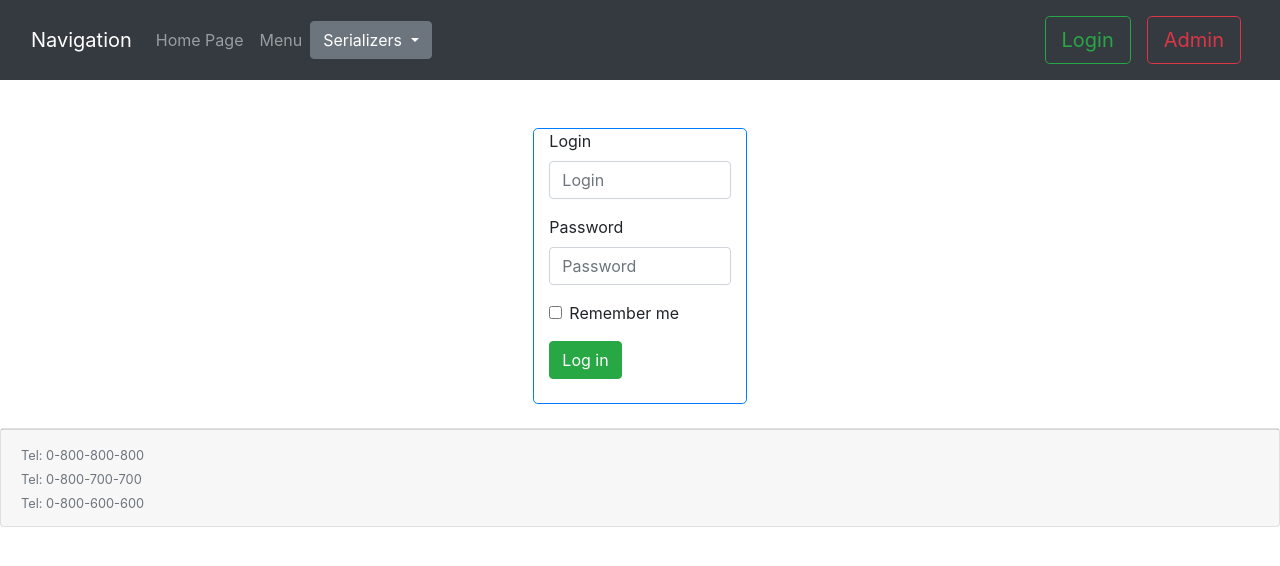
After one commit to Shaidyk/personal, a Django app: page /authorization/ in a window 1280 px wide. The commit adds this page. Shown: the top 566 px of the page. Run offline with Django 3.2, Linux system fonts and the light colour scheme; some libraries are stand-ins or nearby versions.

Commit message:
LoginView

```diff
--- a/personal/permissions.py
+++ b/personal/permissions.py
@@ -3,7 +3,7 @@ from rest_framework.permissions import BasePermission
 
 class CanConfirmOrder(BasePermission):
     def has_permission(self, request, view):
-        return request.user.is_Operators
+        return request.user.group.Operators
 
 
 class CanCompleteOrder(BasePermission):
--- a/personal/templates/footer.html
+++ b/personal/templates/footer.html
@@ -1,7 +1,11 @@
-<div class="card-footer">
-   <small class="text-muted">Tel: 0-800-800-800</small>
-   <br>
-   <small class="text-muted">Tel: 0-800-700-700</small>
-   <br>
-   <small class="text-muted">Tel: 0-800-600-600</small>
+<div class="card-deck">
+   <div class="card">
+      <div class="card-footer ">
+         <small class="text-muted">Tel: 0-800-800-800</small>
+         <br>
+         <small class="text-muted">Tel: 0-800-700-700</small>
+         <br>
+         <small class="text-muted">Tel: 0-800-600-600</small>
+      </div>
+   </div>
 </div>
--- a/personal/templates/header.html
+++ b/personal/templates/header.html
@@ -2,17 +2,14 @@
     <button class="navbar-toggler" type="button" data-toggle="collapse" data-target="#navbarTogglerDemo01" aria-controls="navbarTogglerDemo01" aria-expanded="false" aria-label="Toggle navigation">
         <span class="navbar-toggler-icon"></span>
     </button>
+
     <div class="container-fluid">
         <div class="collapse navbar-collapse" id="navbarTogglerDemo01">
             <a class="navbar-brand" href="#">Navigation</a>
-            <ul class="navbar-nav mr-auto mt-2 mt-lg-0">
-                <a class="nav-link" href="/"><button type="button" class="btn btn-outline-success btn-lg"> Main </button></a>
-                <a class="nav-link" href="/info/"><button type="button" class="btn btn-outline-info btn-lg"> Info </button></a>
-                <a class="nav-link" href="/hello/"><button type="button" class="btn btn-outline-primary btn-lg"> Hello </button></a>
-                <a class="nav-link" href="/menu/"><button type="button" class="btn btn-outline-primary btn-lg"> Menu </button></a>
+            <ul class="navbar-nav mt-2 mt-lg-0">
+                <a class="nav-link " href="/">Home Page</a>
+                <a class="nav-link " href="/menu/">Menu</a>
             </ul>
-            <ul class="nav navbar-nav">
-                <form class="form-inline my-2 my-lg-0">
             <div class="dropdown">
                 <button class="btn btn-secondary dropdown-toggle" type="button" id="dropdownMenuButton" data-toggle="dropdown" aria-haspopup="true" aria-expanded="false">
                 Serializers
@@ -27,6 +24,10 @@
                     <a class="dropdown-item" href="/restaurants/">restaurants</a>
                 </div>
             </div>
+            <div class="navbar-nav mr-auto mt-2 mt-lg-0"></div>
+            <ul class="nav navbar-nav">
+                <form class="form-inline my-2 my-lg-0">
+                    <a class="nav-link" href="/authorization/"><button type="button" class="btn btn-outline-success btn-lg"> Login </button></a>
                     <a class="nav-link" href="/admin/"><button type="button" class="btn btn-outline-danger btn-lg my-2 my-sm-0"> Admin </button></a>
                 </form>
             </ul>
--- /dev/null
+++ b/personal/templates/login.html
@@ -0,0 +1,51 @@
+<!DOCTYPE html>
+<html lang="en">
+<head>
+    <meta charset="UTF-8">
+    <title>Login</title>
+    <script src="https://code.jquery.com/jquery-3.5.1.slim.min.js" integrity="sha384-DfXdz2htPH0lsSSs5nCTpuj/zy4C+OGpamoFVy38MVBnE+IbbVYUew+OrCXaRkfj" crossorigin="anonymous"></script>
+    <link rel="stylesheet" href="https://stackpath.bootstrapcdn.com/bootstrap/4.5.0/css/bootstrap.min.css" integrity="sha384-9aIt2nRpC12Uk9gS9baDl411NQApFmC26EwAOH8WgZl5MYYxFfc+NcPb1dKGj7Sk" crossorigin="anonymous">
+    <script src="https://stackpath.bootstrapcdn.com/bootstrap/4.5.0/js/bootstrap.min.js" integrity="sha384-OgVRvuATP1z7JjHLkuOU7Xw704+h835Lr+6QL9UvYjZE3Ipu6Tp75j7Bh/kR0JKI" crossorigin="anonymous"></script>
+    <script src="https://cdn.jsdelivr.net/npm/popper.js@1.16.0/dist/umd/popper.min.js" integrity="sha384-Q6E9RHvbIyZFJoft+2mJbHaEWldlvI9IOYy5n3zV9zzTtmI3UksdQRVvoxMfooAo" crossorigin="anonymous"></script>
+    <meta name="viewport" content="width=device-width, initial-scale=1">
+</head>
+<header>
+    {% include "header.html" %}
+</header>
+<body>
+<br>
+<br>
+
+     <div class="container-fluid ">
+         <div class="row justify-content-center align-items-center">
+             <div class="col-2 border border-primary rounded-lg ">
+                  <div class="form-group">
+                    <label for="exampleDropdownFormEmail2" class="mr-sm-1">Login</label>
+                    <input type="login" class="form-control mr-sm-2" id="exampleDropdownFormEmail2" placeholder="Login">
+                  </div>
+
+                  <div class="form-group">
+                    <label for="exampleDropdownFormPassword2" class="mr-sm-1">Password</label>
+                    <input type="password" class="form-control mr-sm-2" id="exampleDropdownFormPassword2" placeholder="Password">
+
+      </div>
+
+      <div class="form-group form-check">
+
+          <input type="checkbox" class="form-check-input mr-sm-2" id="dropdownCheck2">
+          <label class="form-check-label mr-sm-1" for="dropdownCheck2" >
+              <div>Remember me</div>
+          </label>
+
+      </div>
+
+                 <a href="/login/"><button type="submit" class="btn btn-success mr-sm-2">Log in</button></a>
+                <div><br></div>
+                 </div>
+          </div>
+     </div>
+
+</body>
+<br>
+    {% include "footer.html" %}
+</html>
--- a/personal/templates/main.html
+++ b/personal/templates/main.html
@@ -3,11 +3,10 @@
 <head>
     <meta charset="UTF-8">
     <title>Main-page</title>
+    <script src="https://code.jquery.com/jquery-3.5.1.slim.min.js" integrity="sha384-DfXdz2htPH0lsSSs5nCTpuj/zy4C+OGpamoFVy38MVBnE+IbbVYUew+OrCXaRkfj" crossorigin="anonymous"></script>
     <link rel="stylesheet" href="https://stackpath.bootstrapcdn.com/bootstrap/4.5.0/css/bootstrap.min.css" integrity="sha384-9aIt2nRpC12Uk9gS9baDl411NQApFmC26EwAOH8WgZl5MYYxFfc+NcPb1dKGj7Sk" crossorigin="anonymous">
-    <script src="https://code.jquery.com/jquery-3.5.1.slim.min.js" integrity="sha384-DfXdz2htPH0lsSSs5nCTpuj/zy4C+OGpamoFVy38MVBnE+IbbVYUew+OrCXaRkfj" crossorigin="anonymous"></script>
+    <script src="https://stackpath.bootstrapcdn.com/bootstrap/4.5.0/js/bootstrap.min.js" integrity="sha384-OgVRvuATP1z7JjHLkuOU7Xw704+h835Lr+6QL9UvYjZE3Ipu6Tp75j7Bh/kR0JKI" crossorigin="anonymous"></script>
     <script src="https://cdn.jsdelivr.net/npm/popper.js@1.16.0/dist/umd/popper.min.js" integrity="sha384-Q6E9RHvbIyZFJoft+2mJbHaEWldlvI9IOYy5n3zV9zzTtmI3UksdQRVvoxMfooAo" crossorigin="anonymous"></script>
-    <script src="https://stackpath.bootstrapcdn.com/bootstrap/4.5.0/js/bootstrap.min.js" integrity="sha384-OgVRvuATP1z7JjHLkuOU7Xw704+h835Lr+6QL9UvYjZE3Ipu6Tp75j7Bh/kR0JKI" crossorigin="anonymous"></script>
-
     <meta name="viewport" content="width=device-width, initial-scale=1">
 </head>
 <header>
--- a/personal/urls.py
+++ b/personal/urls.py
@@ -17,9 +17,12 @@ router.register('courier_order', CourierOrderViewSet, basename='courier_order')
 
 
 urlpatterns = [
-                  path('', main_page),
-                  path('admin/', admin.site.urls),
-                  path('hello/', hello),
-                  path('info/', InfoView.as_view()),
-                  path('menu/', MenuView.as_view()),
+                path('', main_page),
+                path('admin/', admin.site.urls),
+                path('hello/', hello),
+                path('info/', InfoView.as_view()),
+                path('menu/', MenuView.as_view()),
+                path('authorization/', authorization),
+                path('login/', LoginView),
+                path('', login)
               ] + router.urls
--- a/personal/views.py
+++ b/personal/views.py
@@ -1,15 +1,15 @@
-from django.http import HttpResponse
+from django.http import HttpResponse, HttpResponseRedirect
+from django.urls import reverse
 from django.views.generic import TemplateView
 from django.shortcuts import render
 import datetime
 
-from rest_framework.permissions import IsAuthenticated
-from rest_framework.response import Response
-from rest_framework.views import APIView
+from .serializers import *
+from .models import *
+from .permissions import *
 
 from rest_framework.viewsets import ModelViewSet, ReadOnlyModelViewSet
-from .serializers import *
-from .models import *
+from rest_framework.decorators import api_view, permission_classes
 
 
 class MenuView(TemplateView):
@@ -60,6 +60,20 @@ def main_page(request):
     return render(request, "main.html")
 
 
+def authorization(request):
+    return render(request, "login.html")
+
+
+# @api_view(['GET'])
+# @permission_classes([CanConfirmOrder & CanCompleteOrder])
+def LoginView(request, format=None):
+    return HttpResponseRedirect('/')
+
+
+def login(request):
+    return render(request, "main.html")
+
+
 class ClientViewSet(ModelViewSet):
     serializer_class = ClientSerializer
     queryset = Client.objects.all()
```
Lines whose indentation alone changed are shown as unchanged.
